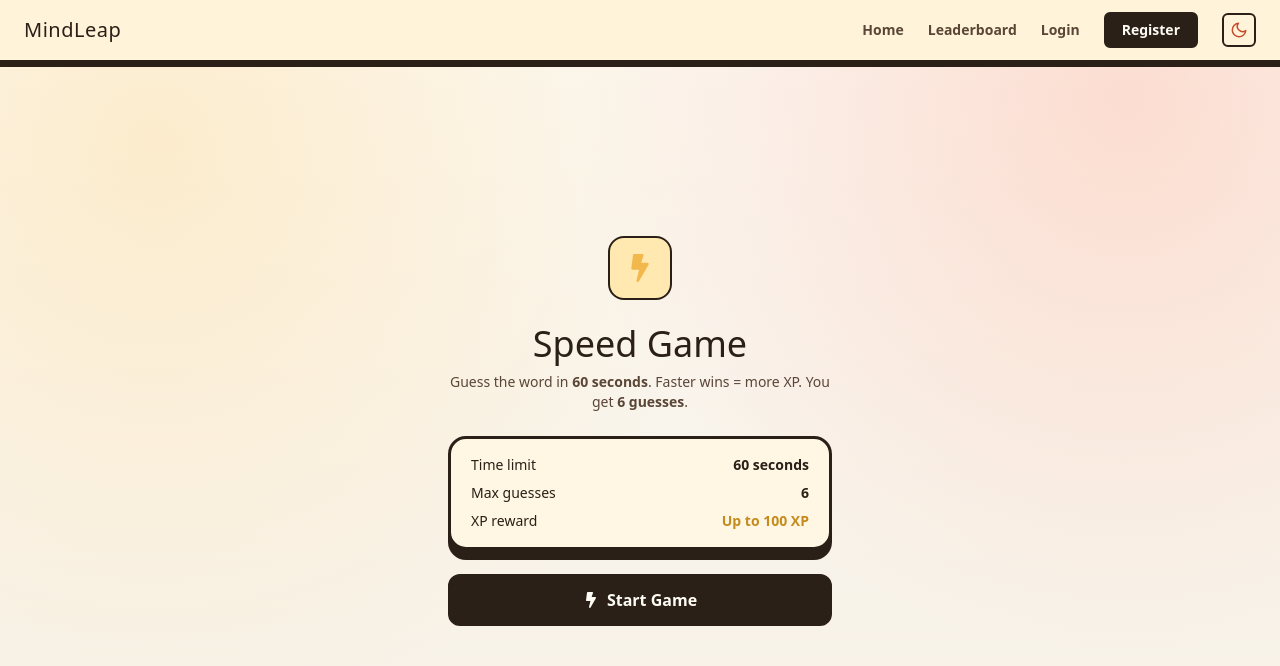
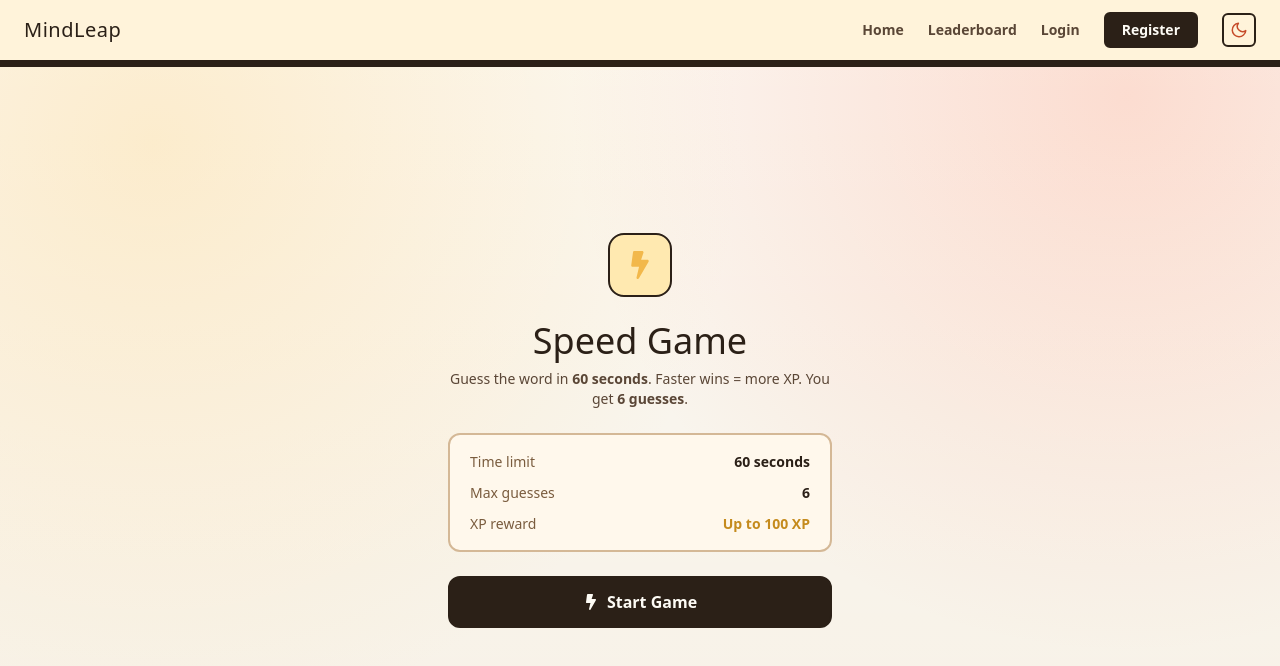
Before and after one commit to abhinavshr/mindleap-frontend, a React (Vite) app: page /speed-game in a window 1280 px wide. Shown: the top 666 px of the page. Built offline with nearby package versions, Linux system fonts and the light colour scheme; no server answers.

Commit message:
style: clean up code in SpeedGamePage; remove unnecessary comments and streamline formatting for better readability

```diff
--- a/src/pages/SpeedGamePage.jsx
+++ b/src/pages/SpeedGamePage.jsx
@@ -43,7 +43,6 @@ export default function SpeedGamePage({ dark = false, onToggleDark }) {
     }
   }, [sessionId]);
 
-  // ── Timer ─────────────────────────────────────────────────────────────────
   useEffect(() => {
     if (gameState !== "playing") {
       clearInterval(timerRef.current);
@@ -82,14 +81,11 @@ export default function SpeedGamePage({ dark = false, onToggleDark }) {
     return updated;
   };
 
-  // ── Start game ────────────────────────────────────────────────────────────
   const startGame = async () => {
     try {
       setGameState("loading");
       const res  = await startSpeedGame();
       const data = res.data;
-      // data shape: { sessionId, timeLeft, wordLength, maxGuesses, resumed }
-
       setSessionId(data.sessionId);
       setTimeLeft(data.timeLeft);
       setTimeLimit(data.timeLeft);
@@ -104,10 +100,7 @@ export default function SpeedGamePage({ dark = false, onToggleDark }) {
       setRevealedWord("");
       timeUpHandledRef.current = false;
       setGameState("playing");
-
-      if (data.resumed) {
-        showMessage("Session resumed!", "info", 2000);
-      }
+      if (data.resumed) showMessage("Session resumed!", "info", 2000);
     } catch (err) {
       const msg = err?.response?.data?.message || "Failed to start the game.";
       toast.error(msg);
@@ -115,14 +108,12 @@ export default function SpeedGamePage({ dark = false, onToggleDark }) {
     }
   };
 
-  // ── Submit guess ──────────────────────────────────────────────────────────
   const submitGuess = useCallback(async () => {
     if (gameState !== "playing" || submitting) return;
     if (currentGuess.length < wordLength) {
       showMessage("Not enough letters", "info");
       return;
     }
-
     const guessWord = currentGuess;
     try {
       setSubmitting(true);
@@ -131,11 +122,10 @@ export default function SpeedGamePage({ dark = false, onToggleDark }) {
         { word: guessWord, result: Array(wordLength).fill("pending") },
       ]);
       setCurrentGuess("");
-      const attempts = guesses.length + 1; // this guess is attempt #N
+      const attempts = guesses.length + 1;
       const res  = await submitSpeedGuess(sessionId, guessWord.toLowerCase(), attempts);
       const data = res.data;
 
-      // ── Time expired on the server side ──────────────────────────
       if (data.timeUp) {
         clearInterval(timerRef.current);
         timeUpHandledRef.current = true;
@@ -147,7 +137,6 @@ export default function SpeedGamePage({ dark = false, onToggleDark }) {
         return;
       }
 
-      // ── Append guess to board ─────────────────────────────────────
       const newGuess = { word: guessWord, result: data.result };
       setGuesses((prev) => {
         const next = [...prev];
@@ -156,7 +145,6 @@ export default function SpeedGamePage({ dark = false, onToggleDark }) {
       });
       setKeyStatuses((prev) => buildKeyStatuses(prev, guessWord, data.result));
 
-      // ── Won ───────────────────────────────────────────────────────
       if (data.won) {
         clearInterval(timerRef.current);
         setTimeTaken(data.timeTaken);
@@ -166,7 +154,6 @@ export default function SpeedGamePage({ dark = false, onToggleDark }) {
         return;
       }
 
-      // ── Lost — used all guesses ───────────────────────────────────
       if (data.lost) {
         clearInterval(timerRef.current);
         const reveal = extractReveal(data);
@@ -176,11 +163,7 @@ export default function SpeedGamePage({ dark = false, onToggleDark }) {
         return;
       }
 
-      // ── Still playing — sync server timeLeft ──────────────────────
-      if (data.timeLeft !== undefined) {
-        setTimeLeft(data.timeLeft);
-      }
-
+      if (data.timeLeft !== undefined) setTimeLeft(data.timeLeft);
     } catch (err) {
       setGuesses((prev) => prev.slice(0, -1));
       if (guessWord) setCurrentGuess(guessWord);
@@ -190,14 +173,12 @@ export default function SpeedGamePage({ dark = false, onToggleDark }) {
       else if (msg.includes("Session already ended")) {
         showMessage("Session expired.", "lose", 0);
         setGameState("timeup");
-      }
-      else toast.error(msg || "Failed to submit guess.");
+      } else toast.error(msg || "Failed to submit guess.");
     } finally {
       setSubmitting(false);
     }
   }, [currentGuess, guesses, gameState, submitting, wordLength, sessionId]);
 
-  // ── Keyboard handler ──────────────────────────────────────────────────────
   const handleKey = useCallback((key) => {
     if (gameState !== "playing" || submitting) return;
     if (key === "ENTER") { submitGuess(); return; }
@@ -217,7 +198,6 @@ export default function SpeedGamePage({ dark = false, onToggleDark }) {
     return () => window.removeEventListener("keydown", handler);
   }, [handleKey]);
 
-  // ── Timer color ───────────────────────────────────────────────────────────
   const timerColor = timeLeft > 20 ? "text-[#2FAF74]" : timeLeft > 10 ? "text-[#F2B84B]" : "text-[#C64B2A]";
   const timerBg    = timeLeft > 20 ? "bg-[#2FAF74]"   : timeLeft > 10 ? "bg-[#F2B84B]"   : "bg-[#C64B2A]";
 
@@ -227,13 +207,27 @@ export default function SpeedGamePage({ dark = false, onToggleDark }) {
     info: "bg-[#2B2017] text-[#FDFBF5]",
   };
 
+  const infoPanelStyle = {
+    background:   dark ? "#1B120C" : "#FFF8EC",
+    border:       dark ? "2px solid #3A2A1C" : "2px solid #D4B896",
+    borderRadius: "12px",
+    padding:      "16px 20px",
+    display:      "flex",
+    flexDirection:"column",
+    gap:          "10px",
+    width:        "100%",
+  };
+
+  const infoLabelStyle  = { color: dark ? "#CBBEAC" : "#7A5C3E", fontSize: "14px" };
+  const infoValueStyle  = { color: dark ? "#F7EEDB" : "#2B2017", fontSize: "14px", fontWeight: "600" };
+  const infoXpStyle     = { color: dark ? "#F2B84B" : "#C58B1D", fontSize: "14px", fontWeight: "600" };
+
   return (
     <div className={`min-h-screen flex flex-col font-copy transition-colors duration-300 ${
       dark ? "bg-[#0F0B08] text-[#F7EEDB]" : "arcade-bg text-[#2B2017]"
     }`}>
       <Navbar dark={dark} onToggleDark={onToggleDark} />
 
-      {/* Toast */}
       {message && gameState !== "won" && gameState !== "lost" && gameState !== "timeup" && (
         <div className="fixed top-16 left-1/2 -translate-x-1/2 z-50">
           <div className={`flex items-center gap-2 text-sm font-semibold px-5 py-2.5 rounded-lg shadow-lg ${toastStyles[messageType]}`}>
@@ -244,7 +238,6 @@ export default function SpeedGamePage({ dark = false, onToggleDark }) {
 
       <main className="flex-1 flex flex-col items-center py-6 sm:py-8 px-4 sm:px-6 gap-5 sm:gap-6">
 
-        {/* ── IDLE / LOADING ─────────────────────────────────────────── */}
         {(gameState === "idle" || gameState === "loading") && (
           <div className="flex flex-col items-center justify-center flex-1 gap-6 max-w-sm text-center">
             <div className={`w-16 h-16 rounded-2xl flex items-center justify-center border-2 ${
@@ -253,9 +246,7 @@ export default function SpeedGamePage({ dark = false, onToggleDark }) {
               <FaBolt className="text-[#F2B84B]" size={28} />
             </div>
             <div>
-              <h1
-                className={`text-3xl sm:text-4xl font-arcade mb-2 ${dark ? "text-[#F7EEDB]" : "text-[#2B2017]"}`}
-              >
+              <h1 className={`text-3xl sm:text-4xl font-arcade mb-2 ${dark ? "text-[#F7EEDB]" : "text-[#2B2017]"}`}>
                 Speed Game
               </h1>
               <p className={`text-sm ${dark ? "text-[#CBBEAC]" : "text-[#5A4636]"}`}>
@@ -263,11 +254,22 @@ export default function SpeedGamePage({ dark = false, onToggleDark }) {
                 You get <strong>6 guesses</strong>.
               </p>
             </div>
-            <div className="w-full arcade-panel px-5 py-4 flex flex-col gap-2 text-sm">
-              <div className="flex justify-between"><span>Time limit</span><span className="font-semibold">60 seconds</span></div>
-              <div className="flex justify-between"><span>Max guesses</span><span className="font-semibold">6</span></div>
-              <div className="flex justify-between"><span>XP reward</span><span className="font-semibold text-[#C58B1D]">Up to 100 XP</span></div>
+
+            <div style={infoPanelStyle}>
+              <div style={{ display: "flex", justifyContent: "space-between" }}>
+                <span style={infoLabelStyle}>Time limit</span>
+                <span style={infoValueStyle}>60 seconds</span>
+              </div>
+              <div style={{ display: "flex", justifyContent: "space-between" }}>
+                <span style={infoLabelStyle}>Max guesses</span>
+                <span style={infoValueStyle}>6</span>
+              </div>
+              <div style={{ display: "flex", justifyContent: "space-between" }}>
+                <span style={infoLabelStyle}>XP reward</span>
+                <span style={infoXpStyle}>Up to 100 XP</span>
+              </div>
             </div>
+
             <button
               onClick={startGame}
               disabled={gameState === "loading"}
@@ -289,10 +291,8 @@ export default function SpeedGamePage({ dark = false, onToggleDark }) {
           </div>
         )}
 
-        {/* ── PLAYING ───────────────────────────────────────────────── */}
         {gameState === "playing" && (
           <>
-            {/* Timer bar */}
             <div className="w-full max-w-sm arcade-panel px-4 py-3">
               <div className="flex items-center justify-between mb-1.5">
                 <span className={`text-xs font-semibold ${dark ? "text-[#CBBEAC]" : "text-[#5A4636]"}`}>Time left</span>
@@ -306,7 +306,6 @@ export default function SpeedGamePage({ dark = false, onToggleDark }) {
               </div>
             </div>
 
-            {/* Board */}
             <div className="flex-1 flex items-center justify-center">
               <div className="arcade-panel px-4 sm:px-6 py-5 sm:py-6">
                 <Board
@@ -318,17 +317,14 @@ export default function SpeedGamePage({ dark = false, onToggleDark }) {
               </div>
             </div>
 
-            {/* Keyboard */}
             <div className="w-full flex justify-center">
               <Keyboard onKey={handleKey} keyStatuses={keyStatuses} disabled={submitting} />
             </div>
           </>
         )}
 
-        {/* ── END SCREEN (won / lost / timeup) ──────────────────────── */}
         {(gameState === "won" || gameState === "lost" || gameState === "timeup") && (
           <div className="flex flex-col items-center justify-center flex-1 gap-5 max-w-sm text-center w-full">
-            {/* Icon */}
             <div className={`w-16 h-16 rounded-2xl flex items-center justify-center border-2 ${
               gameState === "won"
                 ? (dark ? "bg-[#1B120C] border-[#F2B84B]" : "bg-[#FFE9B0] border-[#2B2017]")
@@ -340,11 +336,8 @@ export default function SpeedGamePage({ dark = false, onToggleDark }) {
               }
             </div>
 
-            {/* Title + subtitle */}
             <div>
-              <h2
-                className={`text-2xl font-arcade mb-1 ${dark ? "text-[#F7EEDB]" : "text-[#2B2017]"}`}
-              >
+              <h2 className={`text-2xl font-arcade mb-1 ${dark ? "text-[#F7EEDB]" : "text-[#2B2017]"}`}>
                 {gameState === "won"    ? "You Won!"    :
                  gameState === "timeup" ? "Time's Up!"  : "Better luck!"}
               </h2>
@@ -358,7 +351,6 @@ export default function SpeedGamePage({ dark = false, onToggleDark }) {
               </p>
             </div>
 
-            {/* XP badge — only on win */}
             {gameState === "won" && (
               <div className="flex items-center gap-2 bg-[#FFE9B0] border-2 border-[#2B2017] rounded-xl px-5 py-3">
                 <FaBolt className="text-[#C58B1D]" size={18} />
@@ -366,7 +358,6 @@ export default function SpeedGamePage({ dark = false, onToggleDark }) {
               </div>
             )}
 
-            {/* Board (frozen) */}
             <Board
               guesses={guesses}
               currentGuess=""
@@ -374,7 +365,6 @@ export default function SpeedGamePage({ dark = false, onToggleDark }) {
               wordLength={wordLength}
             />
 
-            {/* Play again */}
             <button
               onClick={startGame}
               className={`w-full py-3 rounded-xl border-2 font-bold text-base transition-colors duration-150 flex items-center justify-center gap-2 ${
```
